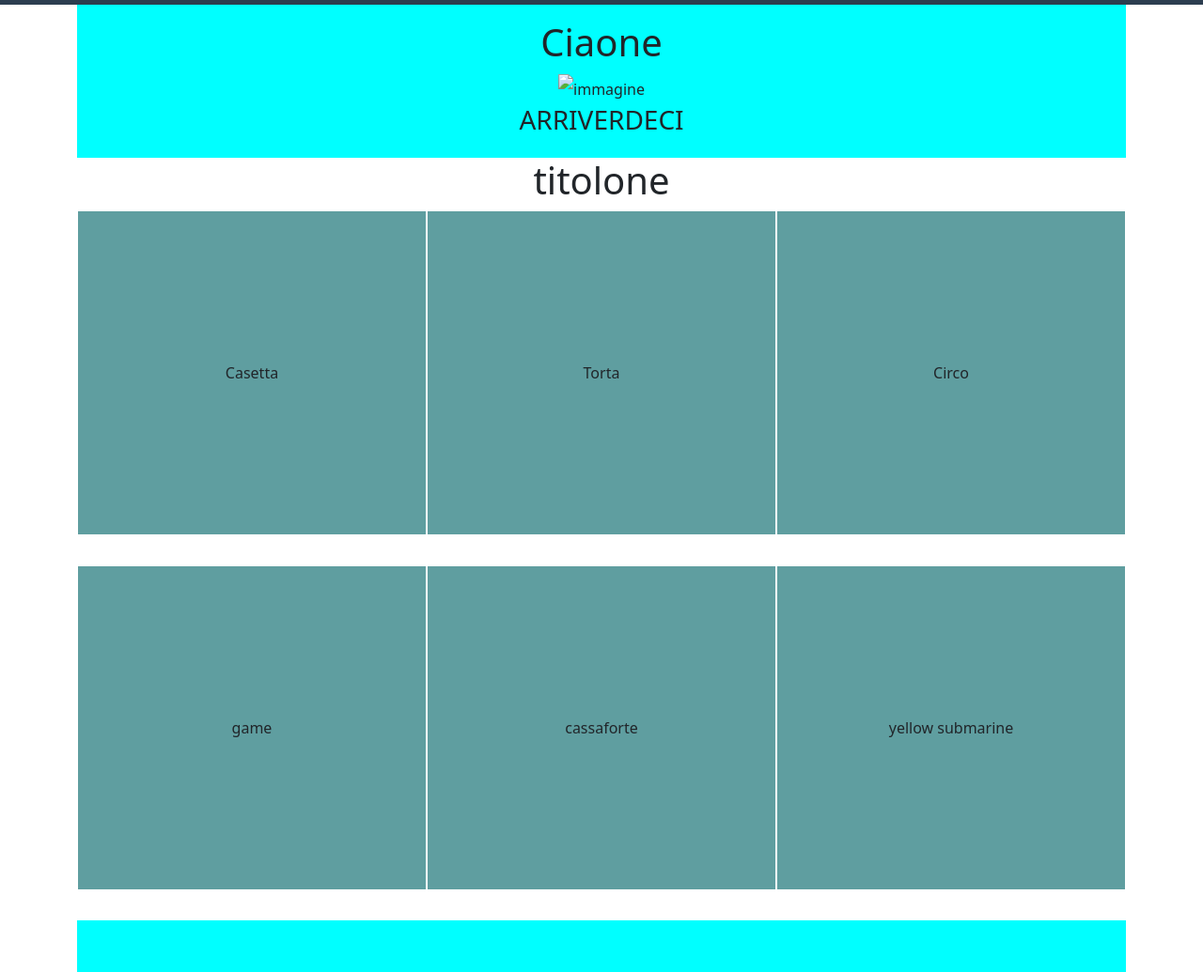
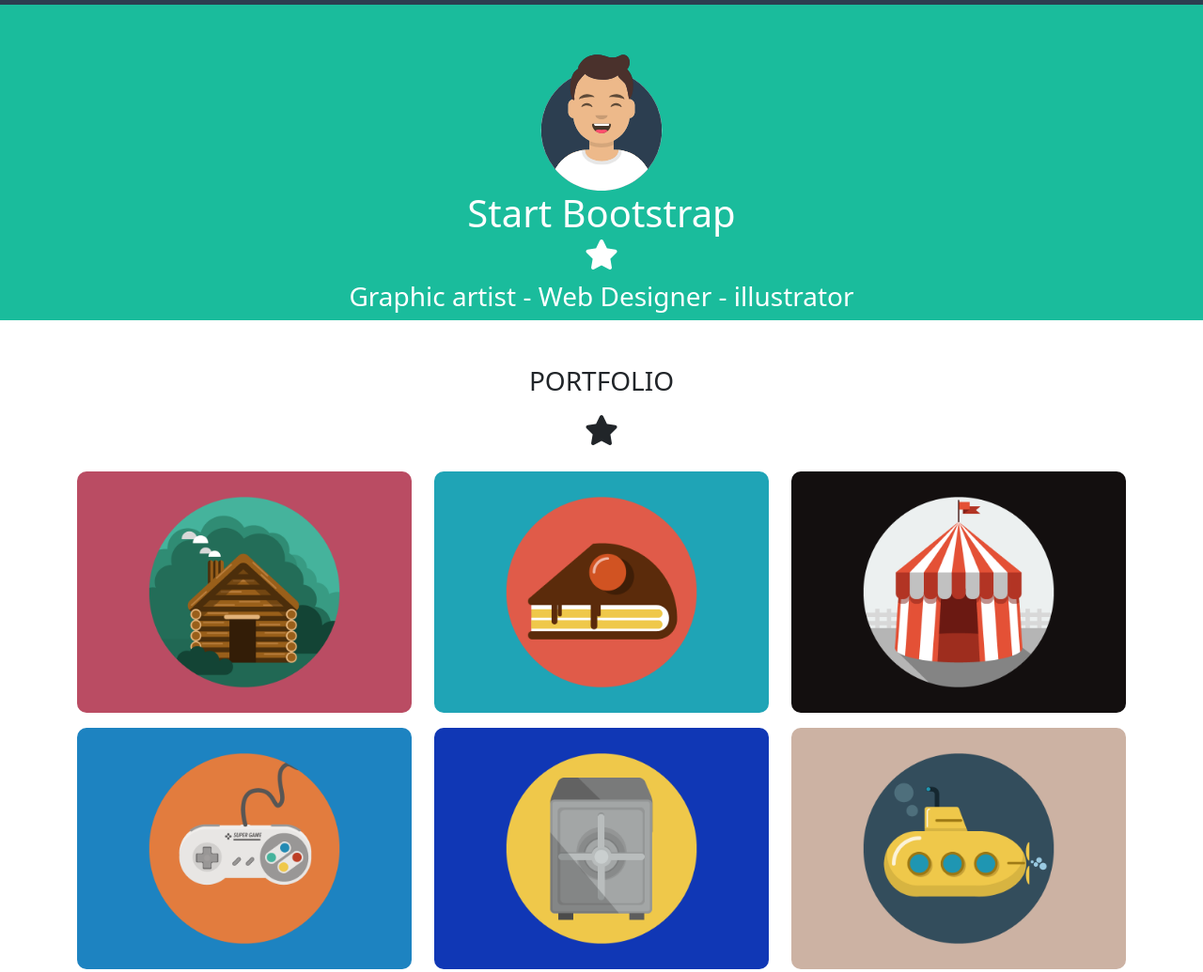
Before and after one commit to Donato-Carola/html-css-bootstrap-freelancer, a plain HTML site: page index.html in a window 1280 px wide. Shown: the part 77-1112 px from the top of the page at 94% size. Drawn offline with nearby package versions, Linux system fonts and the light colour scheme.

Commit message:
prima sezione e seconda sezione ridimensionamento dell'img rispetto al padre

```diff
--- a/css/style.css
+++ b/css/style.css
@@ -15,16 +15,33 @@ h2,
 
 
 section.first_section{
-    background-color: aqua;
-    padding: 1rem 0;
-    line-height: 2rem;
+    background-color: rgb(26, 188, 156);
+
 }
 
-section.second_section>div div{
- background-color: cadetblue;
- margin-bottom: 2rem;
- padding: 10rem 0rem;
- border: 1px solid white;
+section.first_section img.my_img{
+height: 150px;
+width: 150px;
+}
+
+/*.barretta{
+    padding: 1px 0;
+    width: 50%;
+    background-color: aliceblue;
+
+}*/
+
+
+
+
+
+section.second_section>div div>img{
+    width: 100%;
+    border-radius: 10px;
+
+
+
+
 
 
 }
--- a/index.html
+++ b/index.html
@@ -12,22 +12,33 @@
     />
 
     <link rel="stylesheet" href="css/style.css" />
-    <link rel="stylesheet" href="https://cdnjs.cloudflare.com/ajax/libs/font-awesome/6.4.2/css/all.min.css">
+    <link
+      rel="stylesheet"
+      href="https://cdnjs.cloudflare.com/ajax/libs/font-awesome/6.4.2/css/all.min.css"
+    />
   </head>
   <body>
-
-
     <header>
       <nav class="navbar navbar-expand-lg navbar-dark">
         <div class="container">
           <a class="navbar-brand" href="#"><h1>Start Bootstrap</h1></a>
-          <button class="navbar-toggler" type="button" data-bs-toggle="collapse" data-bs-target="#navbarSupportedContent" aria-controls="navbarSupportedContent" aria-expanded="false" aria-label="Toggle navigation">
+          <button
+            class="navbar-toggler"
+            type="button"
+            data-bs-toggle="collapse"
+            data-bs-target="#navbarSupportedContent"
+            aria-controls="navbarSupportedContent"
+            aria-expanded="false"
+            aria-label="Toggle navigation"
+          >
             <span class="navbar-toggler-icon"></span>
           </button>
-          <div class="collapse navbar-collapse " id="navbarSupportedContent">
+          <div class="collapse navbar-collapse" id="navbarSupportedContent">
             <ul class="navbar-nav ms-auto">
               <li class="nav-item">
-                <a class="nav-link text-uppercase" aria-current="page" href="#">Portfolio</a>
+                <a class="nav-link text-uppercase" aria-current="page" href="#"
+                  >Portfolio</a
+                >
               </li>
               <li class="nav-item">
                 <a class="nav-link text-uppercase" href="#">ABOUT</a>
@@ -35,16 +46,10 @@
               <li class="nav-item">
                 <a class="nav-link text-uppercase" href="#">Contact</a>
               </li>
-
-
             </ul>
-
           </div>
         </div>
       </nav>
-
-
-
 
       <!--<div class="row">
         <div class="col-12">
@@ -61,34 +66,57 @@
           </div>
         </div>
       </div>-->
-
     </header>
 
+    <main>
+      <section class="first_section text-center pt-5 text-white mb-5">
+        <div class="container">
+          <div class="row">
+            <div class="col-12">
+              <img src="img/avatar.svg" class="my_img" alt="immagine avatar" />
+            </div>
 
-    <main class=" container">
-      <section class="col-12 first_section">
-        <div class="row d-flex text-center">
             <div class="col-12">
-            <h1>Ciaone</h1>
+              <h1 class="text-white">Start Bootstrap</h1>
             </div>
+
+            <div class="col-12 pb-3 ">
+
+              <i class="fa-solid fa-star fa-2xl "></i>
+            </div>
+
             <div class="col-12">
-            <img src="#" alt="immagine" />
+              <h3>Graphic artist - Web Designer - illustrator</h3>
             </div>
-          <div class="col-12">
-            <h3>ARRIVERDECI</h3>
           </div>
         </div>
       </section>
 
-      <section class="second_section text-center container-md container-lg ">
-        <h1>titolone</h1>
+      <section class="second_section text-center container ">
+        <h3 class="text-uppercase mb-4">Portfolio</h3>
+        <div class="col-12 pb-3 mb-3 ">
+
+          <i class="fa-solid fa-star fa-2xl "></i>
+        </div>
         <div class="row">
-            <div class="col-12 col-md-6 col-lg-4"> Casetta</div>
-            <div class="col-12 col-md-6 col-lg-4"> Torta</div>
-            <div class="col-12 col-md-6 col-lg-4"> Circo</div>
-            <div class="col-12 col-md-6 col-lg-4"> game</div>
-            <div class="col-12 col-md-6 col-lg-4"> cassaforte</div>
-            <div class="col-12 col-md-6 col-lg-4"> yellow submarine</div>
+          <div class="col-12 col-md-6 col-lg-4 mb-3 ">
+            <img src="img/cabin.png" alt="">
+          </div>
+          <div class="col-12 col-md-6 col-lg-4 mb-3 ">
+            <img src="img/cake.png" alt="">
+          </div>
+          <div class="col-12 col-md-6 col-lg-4 mb-3 ">
+            <img src="img/circus.png" alt="">
+          </div>
+          <div class="col-12 col-md-6 col-lg-4 mb-3 ">
+            <img src="img/game.png" alt="">
+          </div>
+          <div class="col-12 col-md-6 col-lg-4 mb-3 ">
+            <img src="img/safe.png" alt="">
+          </div>
+          <div class="col-12 col-md-6 col-lg-4 mb-3 ">
+            <img src="img/submarine.png" alt="">
+          </div>
         </div>
       </section>
 
@@ -97,14 +125,9 @@
           <div class="col-12">
             <h1>About</h1>
           </div>
-           <div class="col-sm-12 col-md-6 p-4" >
-           LEFT
+          <div class="col-sm-12 col-md-6 p-4">LEFT</div>
+          <div class="col-sm-12 col-md-6 p-4">RIGHT</div>
         </div>
-           <div class="col-sm-12 col-md-6 p-4" >
-            RIGHT
-           </div>
-        </div>
-
       </section>
 
       <section class="fourth_section text-center container-md container-lg">
@@ -113,13 +136,12 @@
             <h1>Contact Me</h1>
           </div>
         </div>
-
       </section>
     </main>
 
-    <footer class="text-center container-md container-lg ">
-        <div class="row ">
-            <div class="col-12  ">
+    <footer class="text-center container-md container-lg">
+      <div class="row">
+        <div class="col-12">
           <h1>info</h1>
         </div>
 
@@ -127,7 +149,6 @@
         <div class="col-12 col-md-4 col-lg-4"><h3>CENTER</h3></div>
         <div class="col-12 col-md-4 col-lg-4"><h3>RIGHT</h3></div>
       </div>
-
     </footer>
   </body>
 </html>
```
Lines whose indentation alone changed are shown as unchanged.
